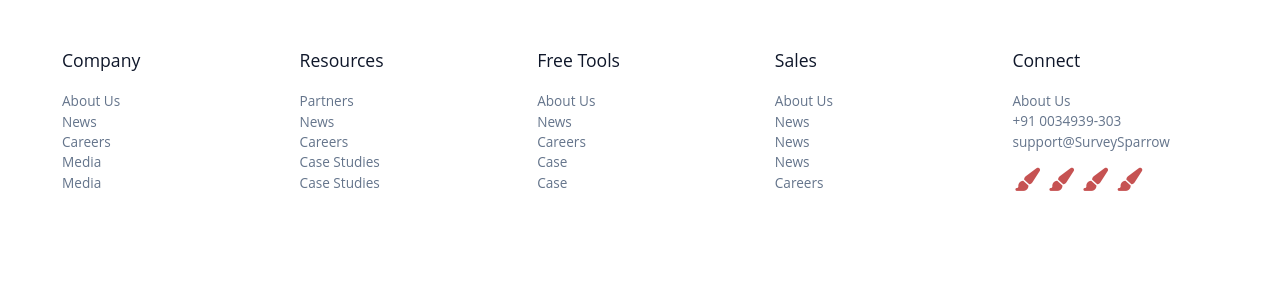
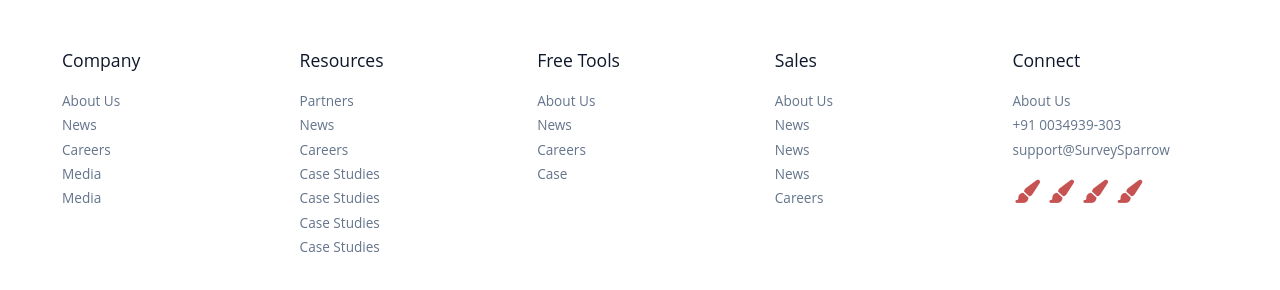
Before and after one commit to Arunjenson-SurveySparrow/Free-Survey-Creator, a plain HTML site: page index.html in a window 1280 px wide. Shown: the part 10848-11138 px from the top of the page. Before the commit the page ends 11089 px from the top, so only its background shows below. Drawn offline with Linux system fonts and the light colour scheme.

Commit message:
fixed footer grid

```diff
--- a/index.html
+++ b/index.html
@@ -823,6 +823,8 @@
             <li class="list-item">Careers</li>
             <li class="list-item">Case Studies</li>
             <li class="list-item">Case Studies</li>
+            <li class="list-item">Case Studies</li>
+            <li class="list-item">Case Studies</li>
           </ul>
         </div>
         <div class="col">
@@ -831,7 +833,6 @@
             <li class="list-item">About Us</li>
             <li class="list-item">News</li>
             <li class="list-item">Careers</li>
-            <li class="list-item">Case</li>
             <li class="list-item">Case</li>
           </ul>
         </div>
--- a/main.css
+++ b/main.css
@@ -917,7 +917,7 @@ justify-content: center;
   justify-content: center;
   background-color: var(--grey-100);
   height: 20rem;
-  overflow-x: hidden;
+  overflow: hidden;
 }
 
 
@@ -982,8 +982,6 @@ z-index: 100;
   grid-template-columns: repeat(5,1fr);
 margin: 2rem;
   gap: 4rem 2rem;
-  align-items: center;
-  justify-content: center;
  }
  .col .head{
   font-weight: 400;
@@ -992,6 +990,7 @@ margin: 2rem;
  .col .list-item{
   font-size: .85rem;
   color: var(--grey-500);
+  margin-bottom: .25rem;
  }
  .footer-flex{
   display: flex;
```
